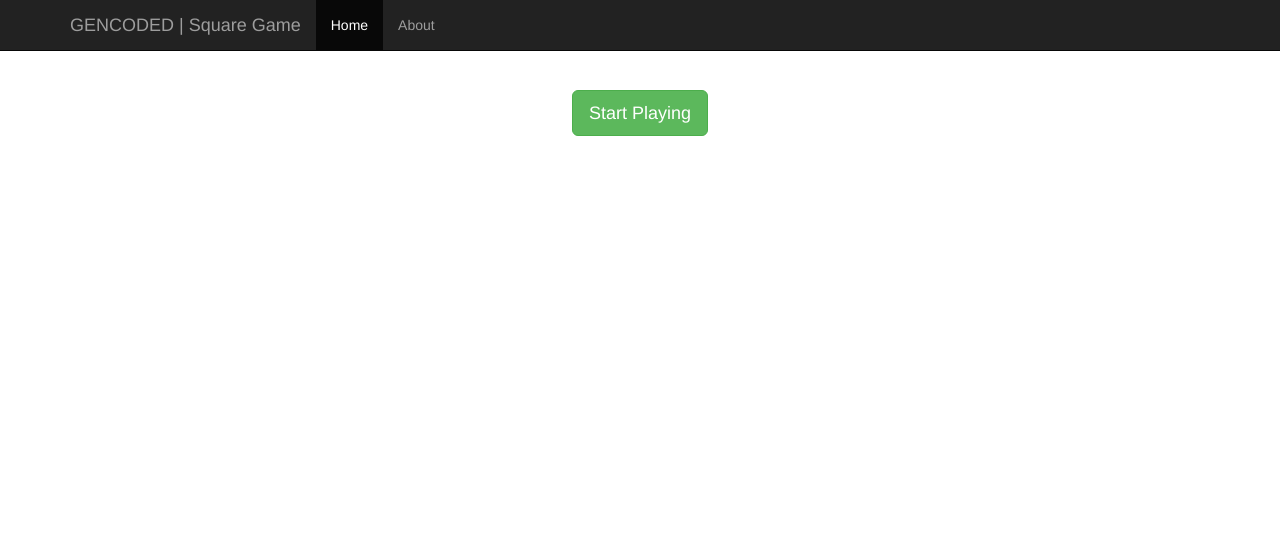
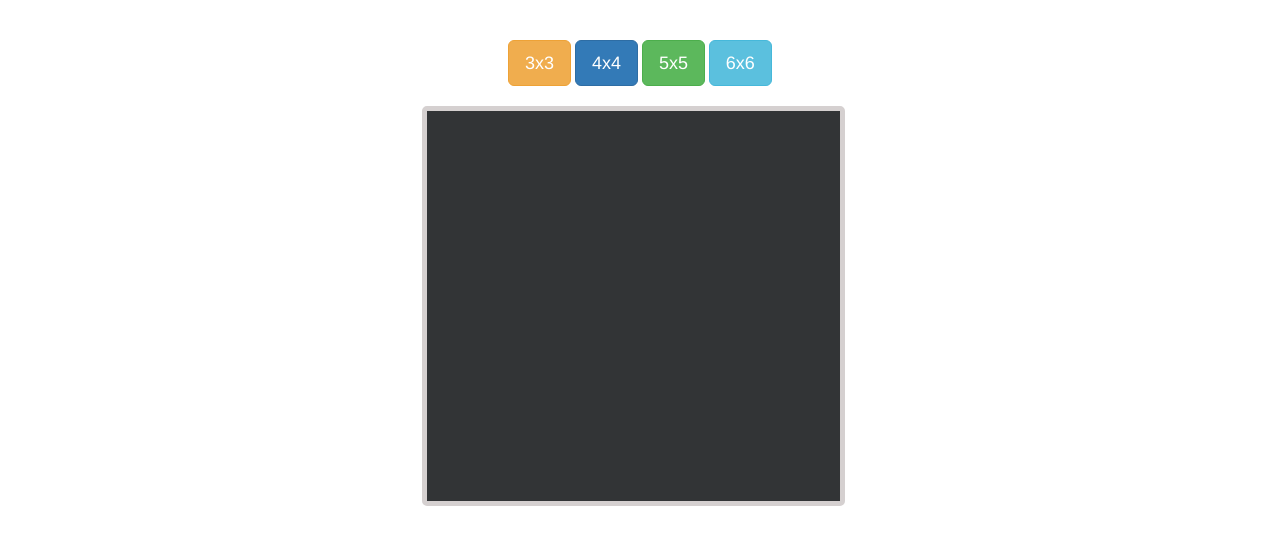
Before and after one commit to mrgenco/squaregame, a plain HTML site: page index.html in a window 1280 px wide. Drawn offline with nearby package versions, Linux system fonts and the light colour scheme.

Commit message:
nav bar removed

```diff
--- a/index.html
+++ b/index.html
@@ -22,10 +22,10 @@
 
   </head>
 
-  <body>
+  <body style="padding-top:0px;">
 
-
-    <nav class="navbar navbar-inverse navbar-fixed-top">
+ <!--
+  <nav class="navbar navbar-inverse navbar-fixed-top">
       <div class="container">
         <div class="navbar-header">
 
@@ -45,18 +45,21 @@
             <li class="active"><a href="index.html">Home</a></li>
             <li><a href="about.html">About</a></li>
           </ul>
-        </div><!--/.nav-collapse -->
-      </div>
-    </nav>
+        </div>
+        </div>
+    </nav>--><!--/.nav-collapse -->
+
 
     <div class="mycontainer">
 
       <div class="starter-template">
 
       <!-- Indicates a successful or positive action -->
-      <button type="button" class="btn btn-lg btn-success" id="start-button">Start Playing</button>
-      </br></br>
-	<div id="select-size" style="display: none">
+     <!-- <button type="button" class="btn btn-lg btn-success" id="start-button">Start Playing</button> -->
+     <!-- </br></br> -->
+
+       <!--<div id="select-size" style="display:none">-->
+       <div id="select-size">
 
           <button class="btn btn-lg btn-warning" type="button" value="3" id="button-3x3">3x3</button>
 
@@ -68,17 +71,15 @@
 
         </br></br>
 
-        <div id ="canvas-container"  style="border:5px solid #D5D0D0; margin:0 auto; border-radius:5px;">
+        <div id ="canvas-container">
 
         <!-- OUR CANVAS FOR SQUAREGAME -->
-        <canvas id="game-canvas"   style = "background-color:#101010; ">
+        <canvas id="game-canvas"   style = "background-color:#323436; ">
             Your browser does not support the HTML5 canvas tag.
 
         </canvas>
 		</br> </br>
 		<div id="player-names" align="left">
-
-			</br>
 		</div>
 
 		</div>
```
